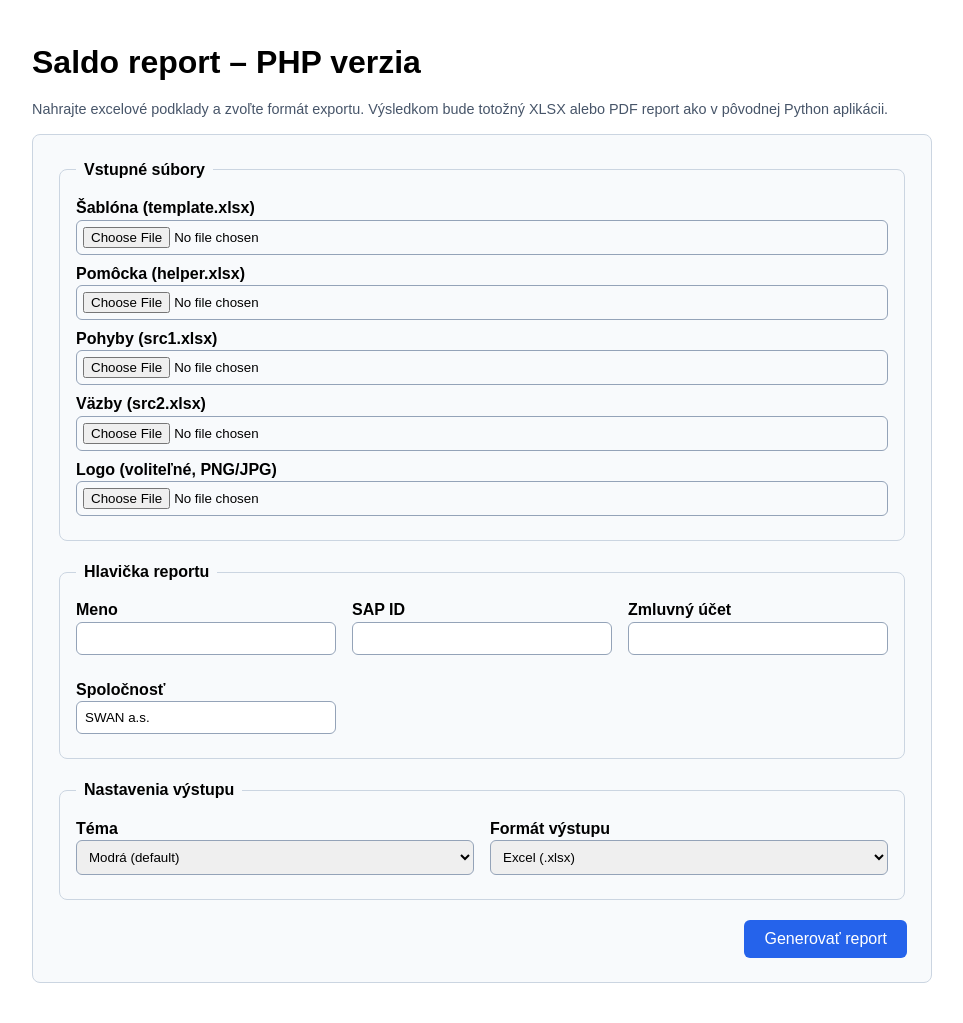
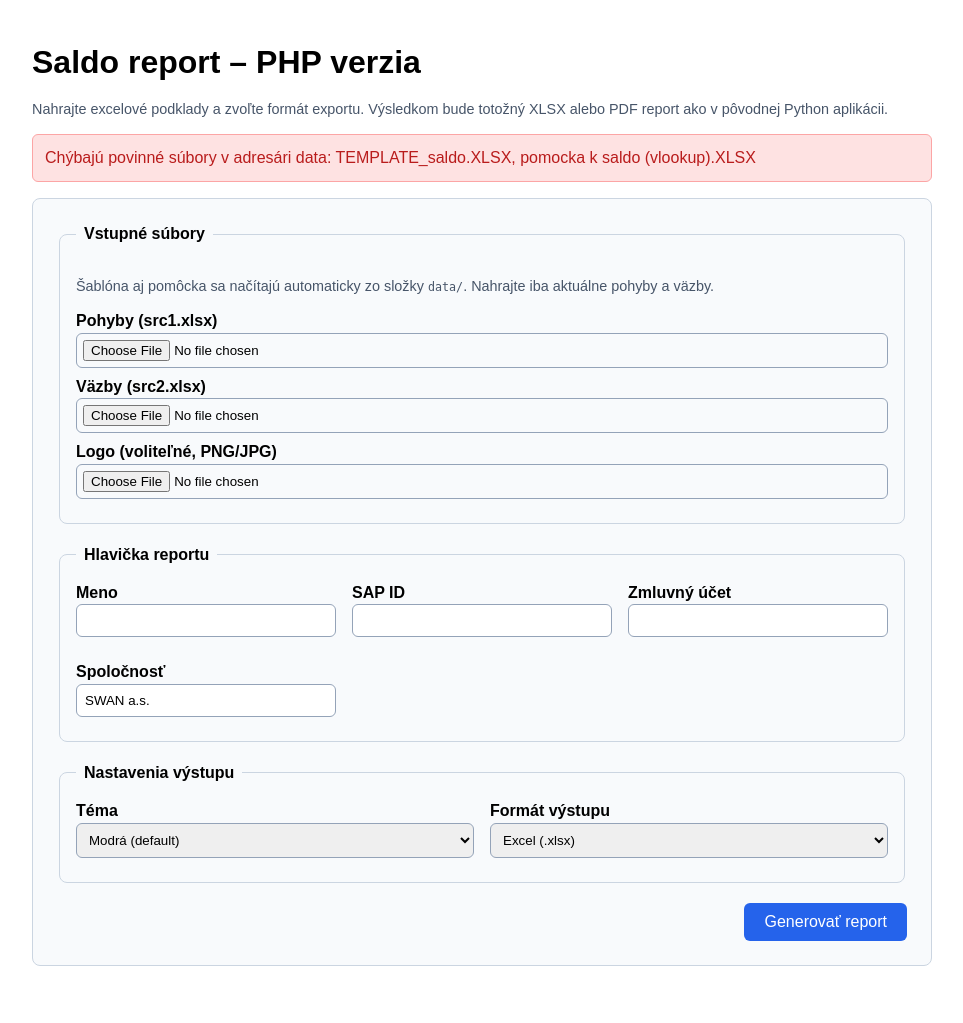
Before and after one commit to martinmataseje-coder/saldo_webapp_php, a PHP site: page / in a window 1280 px wide. Shown: the whole page, without its empty margins (158-1121 px from the left). After the commit the page ends 966 px from the top, so only its background shows below. Run offline with PHP 8.4, Linux system fonts and the light colour scheme.

Commit message:
Load template and helper from bundled data

```diff
--- a/php_app/public/index.php
+++ b/php_app/public/index.php
@@ -17,13 +17,23 @@ $outputFormats = [
     'pdf' => 'PDF',
 ];
 
+$templatePath = dirname(__DIR__, 2) . '/data/TEMPLATE_saldo.XLSX';
+$helperPath = dirname(__DIR__, 2) . '/data/pomocka k saldo (vlookup).XLSX';
+
 $error = null;
 
-if ($_SERVER['REQUEST_METHOD'] === 'POST') {
+if (!is_readable($templatePath) || !is_readable($helperPath)) {
+    $missing = [];
+    if (!is_readable($templatePath)) {
+        $missing[] = basename($templatePath);
+    }
+    if (!is_readable($helperPath)) {
+        $missing[] = basename($helperPath);
+    }
+    $error = 'Chýbajú povinné súbory v adresári data: ' . implode(', ', $missing);
+} elseif ($_SERVER['REQUEST_METHOD'] === 'POST') {
     try {
         $requiredFiles = [
-            'template' => 'Šablóna (template.xlsx)',
-            'helper' => 'Pomôcka (helper.xlsx)',
             'movements' => 'Pohyby (src1.xlsx)',
             'references' => 'Väzby (src2.xlsx)',
         ];
@@ -37,6 +47,12 @@ if ($_SERVER['REQUEST_METHOD'] === 'POST') {
             if ($fileContents[$key] === false) {
                 throw new RuntimeException("Nepodarilo sa načítať súbor: {$label}");
             }
+        }
+
+        $templateBytes = file_get_contents($templatePath);
+        $helperBytes = file_get_contents($helperPath);
+        if ($templateBytes === false || $helperBytes === false) {
+            throw new RuntimeException('Nepodarilo sa načítať template alebo pomôcku z adresára data.');
         }
 
         $logoBytes = null;
@@ -70,8 +86,8 @@ if ($_SERVER['REQUEST_METHOD'] === 'POST') {
 
         $generator = new SaldoGenerator();
         $binary = $generator->generate(
-            $fileContents['template'],
-            $fileContents['helper'],
+            $templateBytes,
+            $helperBytes,
             $fileContents['movements'],
             $fileContents['references'],
             $hdrMeno,
@@ -137,12 +153,7 @@ function h(?string $value): string
     <form method="post" enctype="multipart/form-data">
         <fieldset>
             <legend>Vstupné súbory</legend>
-            <label>Šablóna (template.xlsx)
-                <input type="file" name="template" accept=".xlsx" required />
-            </label>
-            <label>Pomôcka (helper.xlsx)
-                <input type="file" name="helper" accept=".xlsx" required />
-            </label>
+            <p class="note">Šablóna aj pomôcka sa načítajú automaticky zo složky <code>data/</code>. Nahrajte iba aktuálne pohyby a väzby.</p>
             <label>Pohyby (src1.xlsx)
                 <input type="file" name="movements" accept=".xlsx" required />
             </label>
```
Also changed, not shown: README_DEPLOY.md, php_app/README.md.
